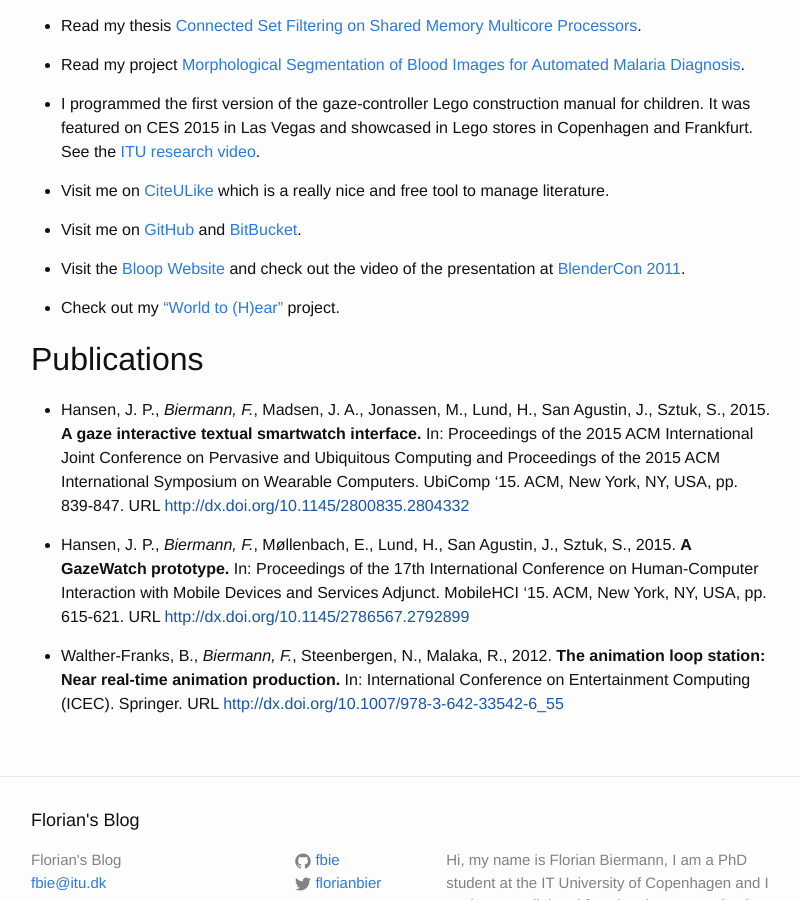
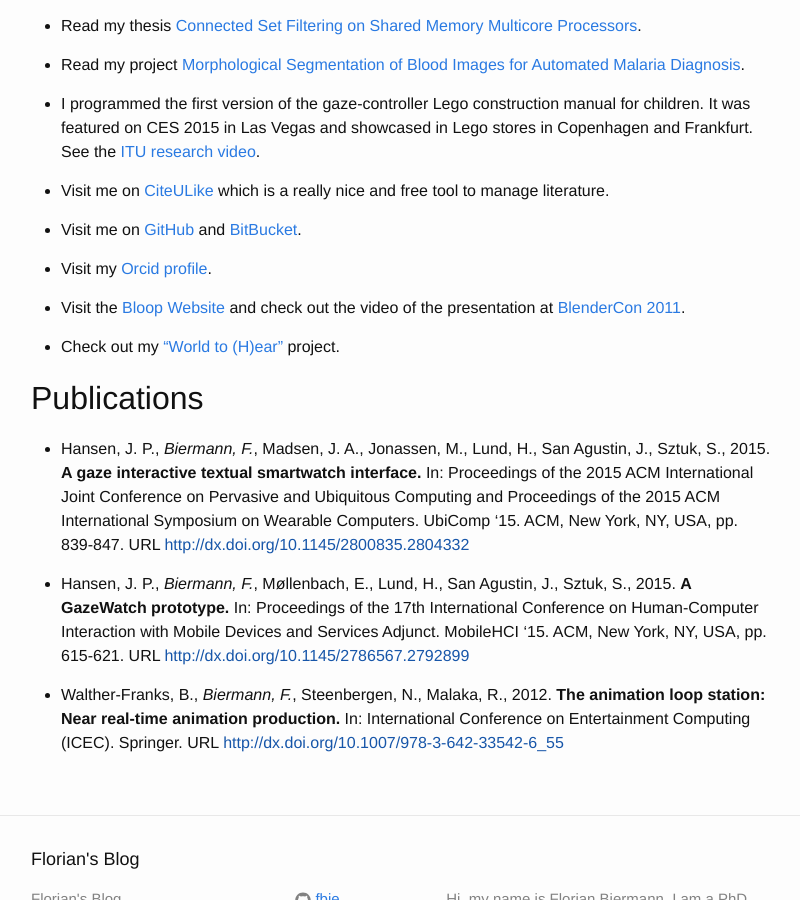
Before and after one commit to fbie/fbie.github.io, a Jekyll site: the page built from about.md, in a window 1280 px wide and 900 px high, scrolled down 426 px. Shown: the whole window, without its empty margins (239-1039 px from the left). Built offline with Jekyll 4.4.1, drawn with Linux system fonts in a browser that asks for light colours.

Commit message:
add orchid profile

```diff
--- a/about.md
+++ b/about.md
@@ -40,6 +40,8 @@ Automated Malaria Diagnosis](files/morphological_segmentation_malaria.pdf).
 
 - Visit me on [GitHub](https://github.com/fbie) and [BitBucket](https://bitbucket.org/fbie).
 
+- Visit my [Orcid profile](http://orcid.org/0000-0002-5814-3202).
+
 - Visit the [Bloop Website](http://dm.tzi.de/bloop/) and check out the
 video of the presentation at
 [BlenderCon 2011](https://www.youtube.com/watch?v=Uwm57iTytZs).
```
